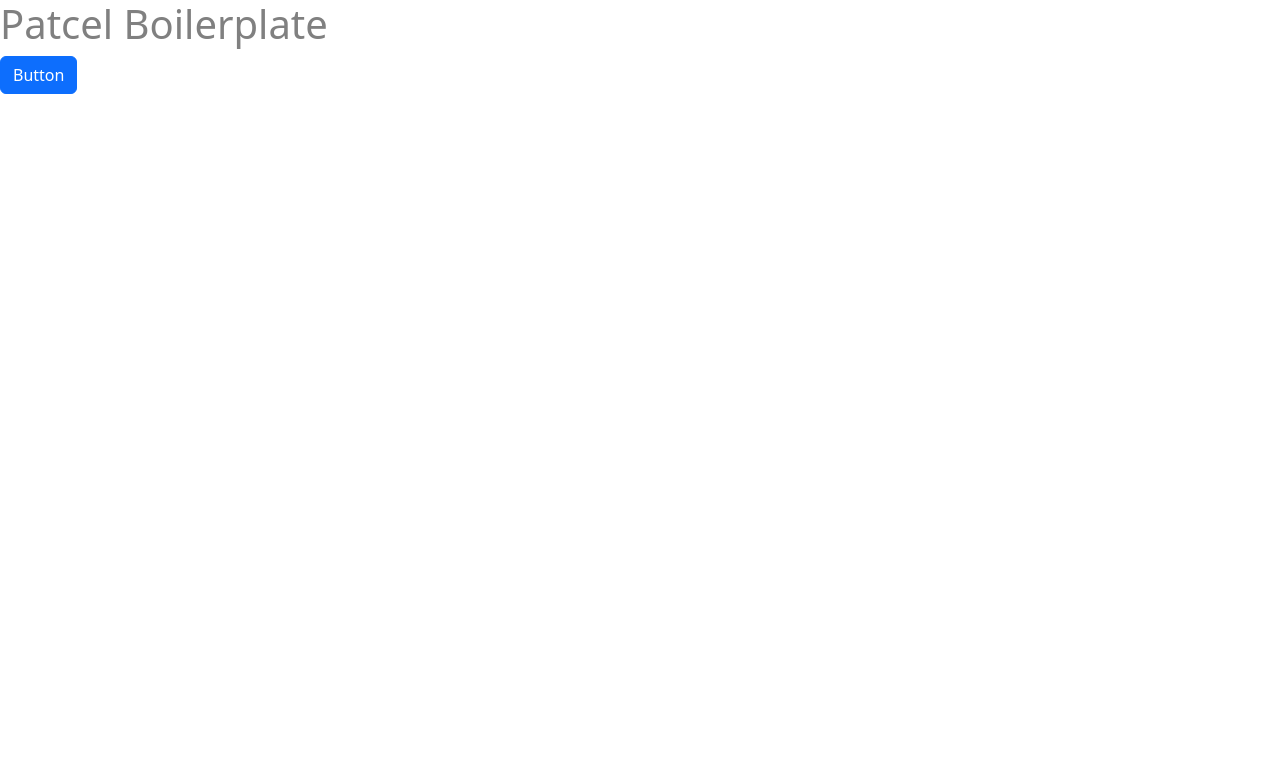
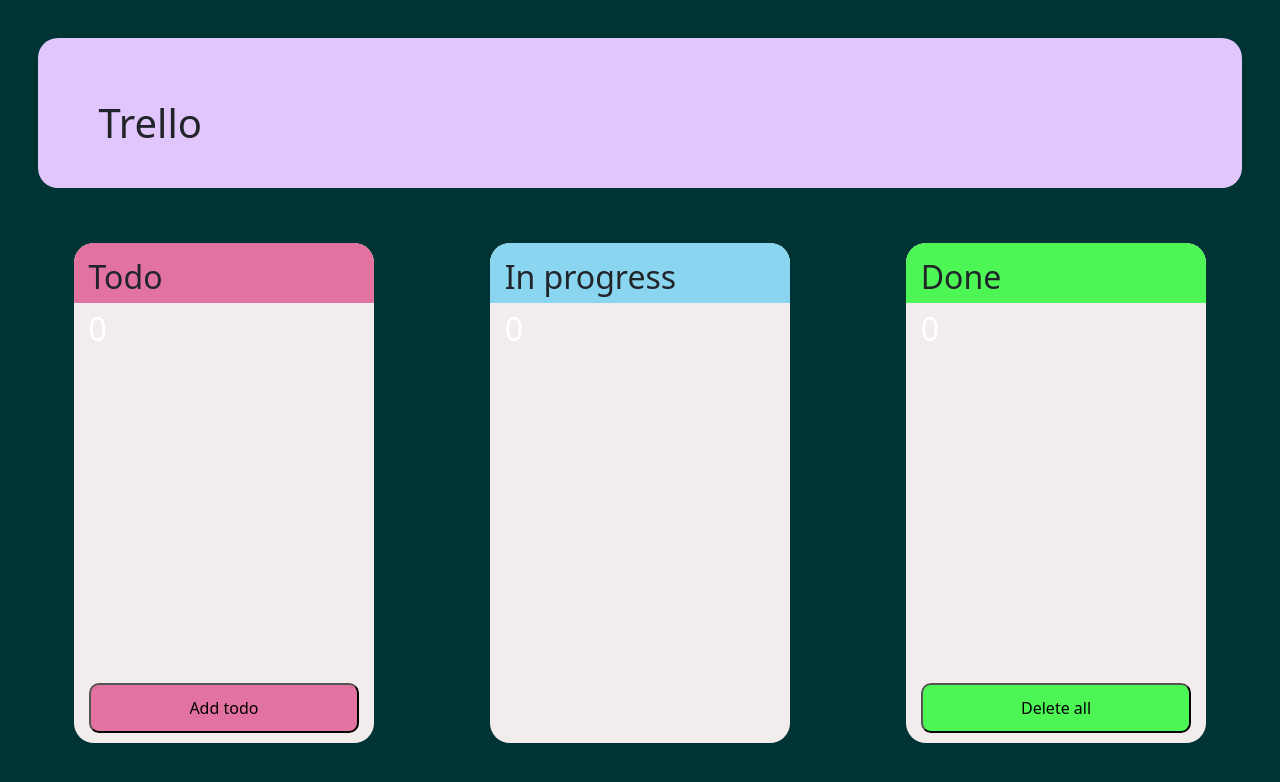
Before and after one commit to AnnaKovalevskaya/Trello-clone, a website built with Parcel: page src/index.html in a window 1280 px wide. Built offline with nearby package versions, Linux system fonts and the light colour scheme.

Commit message:
init: add structure and styles

```diff
--- a/src/index.html
+++ b/src/index.html
@@ -1,15 +1,47 @@
 <!DOCTYPE html>
 <html lang="en">
+
 <head>
   <meta charset="UTF-8">
   <meta http-equiv="X-UA-Compatible" content="IE=edge">
   <meta name="viewport" content="width=device-width, initial-scale=1.0">
+  <link href="https://cdn.jsdelivr.net/npm/bootstrap@5.3.2/dist/css/bootstrap.min.css" rel="stylesheet" integrity="sha384-T3c6CoIi6uLrA9TneNEoa7RxnatzjcDSCmG1MXxSR1GAsXEV/Dwwykc2MPK8M2HN" crossorigin="anonymous">
   <link rel="stylesheet" href="./scss/app.scss">
   <script type="module" src="./js/app.js"></script>
-  <title>Document</title>
+  <title>Trello-clone</title>
 </head>
+
 <body>
-  <h1>Patcel Boilerplate</h1>
-  <button class="btn btn-primary">Button</button>
+  <div class="kanban">
+    <header>
+      <h1>Trello</h1>
+      <time></time>
+    </header>
+    <section class="todo">
+      <div class="todo__column-title">
+        <h2>Todo</h2>
+        <p>0</p>
+      </div>
+      <ul class="todo__ul"></ul>
+      <button class="todo__btn-add" type="button">Add todo</button>
+    </section>
+    <section class="in-progress">
+      <div class="in-progress__column-title">
+        <h2>In progress</h2>
+        <p>0</p>
+      </div>
+      <ul class="in-progress__ul"></ul>
+    </section>
+    <section class="done">
+      <div class="done__column-title">
+        <h2>Done</h2>
+        <p>0</p>
+      </div>
+      <ul class="done__ul"></ul>
+      <button class="done__btn-delete" type="button">Delete all</button>
+    </section>
+  </div>
+
 </body>
+
 </html>
--- a/src/js/app.js
+++ b/src/js/app.js
@@ -1,3 +1 @@
 import * as bootstrap from 'bootstrap'
-// import Modal from 'bootstrap/js/dist/modal'
-console.log('Hello World!')
--- a/src/scss/app.scss
+++ b/src/scss/app.scss
@@ -1,5 +1,10 @@
-@import "~bootstrap/scss/bootstrap";
+// @import '~bootstrap/scss/bootstrap';
+@import './trello.scss';
+@import './mixins.scss';
 
-h1 {
-  color: grey;
+* {
+  margin: 0;
+  padding: 0;
+  box-sizing: border-box;
+  outline: none;
 }
--- /dev/null
+++ b/src/scss/mixins.scss
@@ -0,0 +1,16 @@
+@mixin flex {
+  display: flex;
+  justify-content: center;
+  align-items: center;
+}
+
+// @mixin flex-between {
+//   display: flex;
+//   justify-content: space-between;
+//   align-items: center;
+// }
+
+@mixin btnAttributes {
+  border: none;
+  cursor: pointer;
+}
--- /dev/null
+++ b/src/scss/trello.scss
@@ -0,0 +1,87 @@
+.kanban {
+  height: 100vh;
+  width: 100%;
+  display: flex;
+  flex-wrap: wrap;
+  justify-content: space-evenly;
+  padding: 3%;
+  gap: 5%;
+  background-color: rgb(0, 51, 51);
+  header {
+    // @include flex-between;
+    height: 150px;
+    width: 100%;
+    background-color: rgb(225, 198, 251);
+    border-radius: 20px;
+    padding: 5%;
+    time {
+      // @include flex;
+      height: 80px;
+      width: 250px;
+      font-size: 2.5rem;
+      background-color: #fff;
+      border-radius: 10px;
+    }
+  }
+}
+
+section {
+  height: 500px;
+  width: 25%;
+  margin: 0 20px;
+  background-color: rgb(243, 236, 236);
+  border-radius: 20px;
+  .todo__column-title,
+  .in-progress__column-title,
+  .done__column-title {
+    // @include flex-between;
+    height: 60px;
+    width: 100%;
+    border-radius: 20px 20px 0 0;
+    padding: 5%;
+    p {
+      font-size: 2rem;
+      color: #fff;
+    }
+  }
+}
+
+.todo__column-title {
+  background-color: rgb(226, 115, 161);
+}
+
+.in-progress__column-title {
+  background-color: rgb(138, 214, 241);
+}
+
+.done__column-title {
+  background-color: rgb(77, 246, 85);
+}
+
+.todo__ul,
+.in-progress__ul,
+.done__ul {
+  height: 360px;
+  margin: 10px;
+  overflow: auto;
+  display: flex;
+  flex-direction: column;
+}
+
+.todo__btn-add,
+.done__btn-delete {
+  // @include btnAttributes;
+  height: 50px;
+  width: 90%;
+  border-radius: 10px;
+  margin: auto;
+  display: block;
+}
+
+.todo__btn-add {
+  background-color: rgb(226, 115, 161);
+}
+
+.done__btn-delete {
+  background-color: rgb(77, 246, 85);
+}
```
